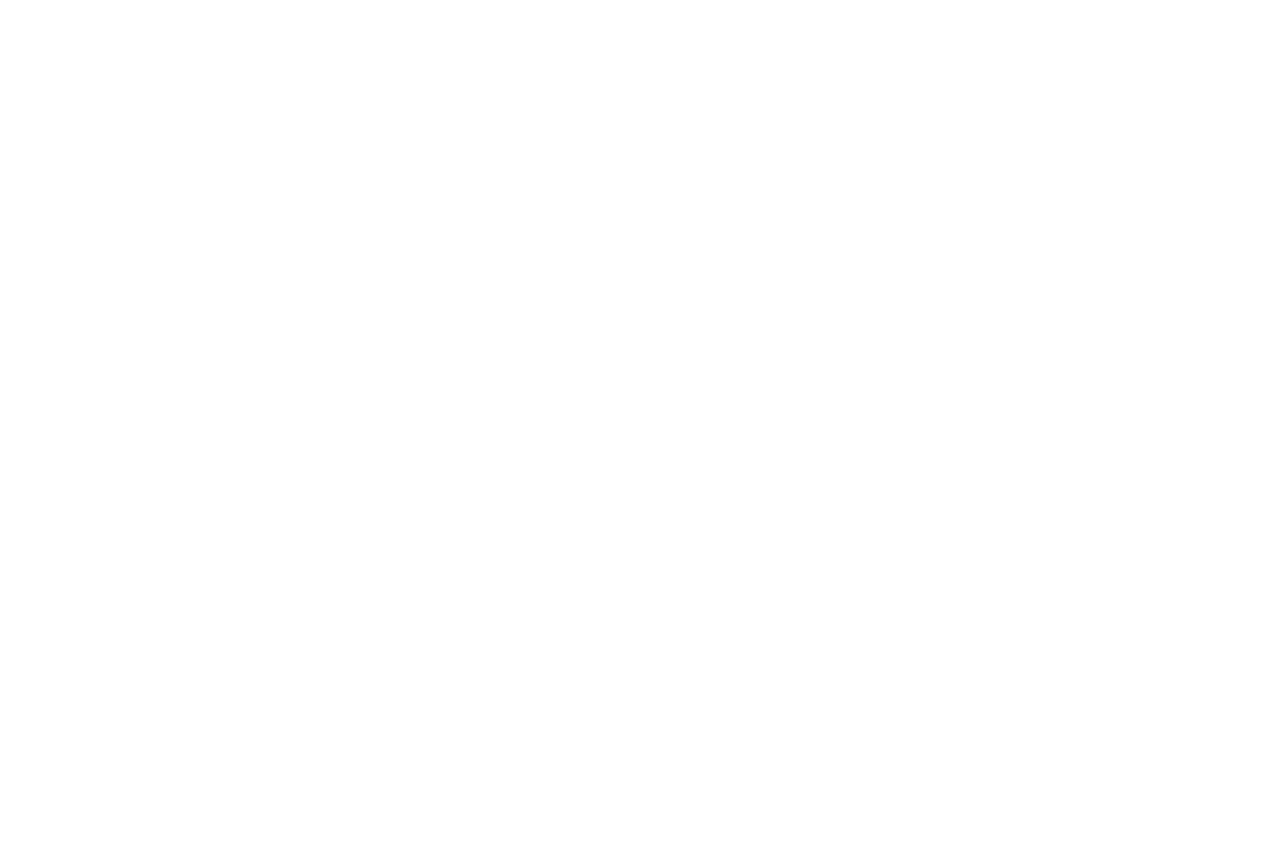
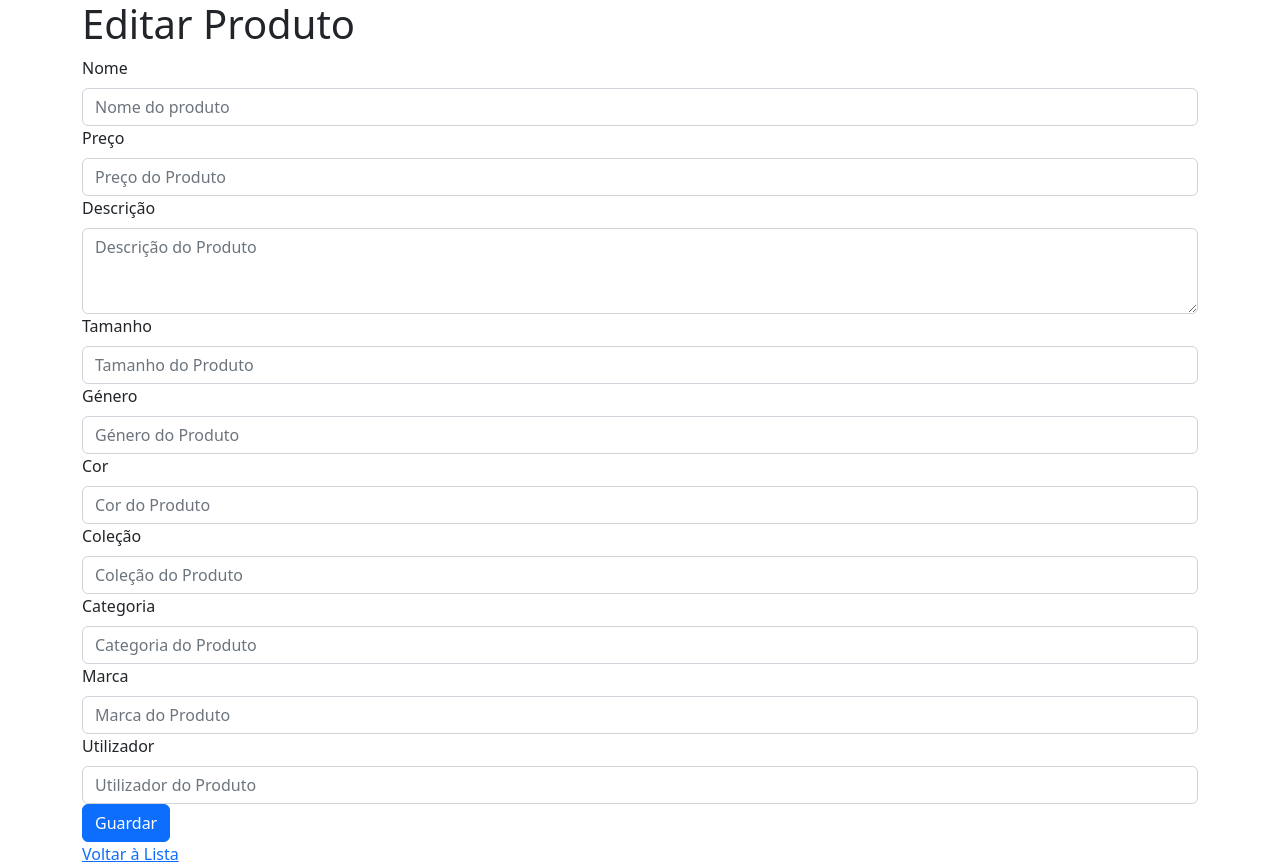
Before and after one commit to mariaisvvv/easymotot, a React (Create React App) app: page /editar-produto/1 in a window 1280 px wide. Before the commit this address had no page. Before the commit the page ends 800 px from the top, so only its background shows below. Built offline with nearby package versions, Linux system fonts and the light colour scheme.

Commit message:
Crição da página de edição

```diff
--- a/src/index.js
+++ b/src/index.js
@@ -19,7 +19,8 @@ root.render(
           <Route path="/home" element={<Home />} />
           <Route path="/produtos" element={<Produtos />} />
           <Route path="/criar-produto" element={<CriarProduto />} />
-          <Route path="/edtar-produto" element={<EditarProduto />} />
+          <Route exact path="/editar-produto/:id" Component={EditarProduto} />
+
           {/* <Route path="utilizadores" element={<Utilizadores />} />
           <Route path="*" element={<NoPage />} /> */}
       </Routes>
--- a/src/pages/Produtos/CriarProduto.js
+++ b/src/pages/Produtos/CriarProduto.js
@@ -1,8 +1,16 @@
 import Form from 'react-bootstrap/Form';
 import Button from 'react-bootstrap/Button';
 import { Link } from 'react-router-dom';
+import { useNavigate } from 'react-router-dom';
 
-function CriarProduto() {
+function CriarProduto(handleCriarProduto) {
+    const navigate = useNavigate();
+
+    const handleSubmit = (event) => {
+        event.preventDefault();
+        console.log(event.target[0].value)
+      };
+
   return (
     <div className="container">
         <h1>Criar Produto</h1>
@@ -49,9 +57,10 @@ function CriarProduto() {
                 </Form.Group>
 
                 <Button variant="primary" type="submit">Criar</Button>
+
                 <div>
                     <Link to="/produtos">
-                        <a> Voltar à Lista</a>
+                        Voltar à Lista
                     </Link>
                 </div>
             </Form>
--- a/src/pages/Produtos/EditarProduto.js
+++ b/src/pages/Produtos/EditarProduto.js
@@ -1,58 +1,60 @@
 import Form from 'react-bootstrap/Form';
 import Button from 'react-bootstrap/Button';
 import { Link } from 'react-router-dom';
+import { useLocation } from 'react-router-dom';
 
 function EditarProduto() {
+    const location = useLocation();
+    const produto = location.state?.produto || {};
+
   return (
     <div className="container">
-        <h1>Criar Produto</h1>
+        <h1>Editar Produto {produto.id}</h1>
             <Form>
                 <Form.Group>
                     <Form.Label>Nome</Form.Label>
-                    <Form.Control placeholder="Nome do produto" />
+                    <Form.Control placeholder="Nome do produto" defaultValue={produto.nome} />
                 </Form.Group>
                 <Form.Group>
                     <Form.Label>Preço</Form.Label>
-                    <Form.Control placeholder="Preço do Produto" />
+                    <Form.Control placeholder="Preço do Produto" defaultValue={produto.preco}/>
                 </Form.Group>
-                <Form.Group controlId="exampleForm.ControlTextarea1">
+                <Form.Group>
                     <Form.Label>Descrição</Form.Label>
-                    <Form.Control as="textarea" rows={3} placeholder="Descrição do Produto"/>
+                    <Form.Control as="textarea" rows={3} placeholder="Descrição do Produto" defaultValue={produto.descricao}/>
                 </Form.Group>
                 <Form.Group>
                     <Form.Label>Tamanho</Form.Label>
-                    <Form.Control placeholder="Tamanho do Produto" />
+                    <Form.Control placeholder="Tamanho do Produto" defaultValue={produto.tamanho}/>
                 </Form.Group>
                 <Form.Group>
                     <Form.Label>Género</Form.Label>
-                    <Form.Control placeholder="Género do Produto" />
+                    <Form.Control placeholder="Género do Produto" defaultValue={produto.genero}/>
                 </Form.Group>
                 <Form.Group>
                     <Form.Label>Cor</Form.Label>
-                    <Form.Control placeholder="Cor do Produto" />
+                    <Form.Control placeholder="Cor do Produto" defaultValue={produto.cor}/>
                 </Form.Group>
                 <Form.Group>
                     <Form.Label>Coleção</Form.Label>
-                    <Form.Control placeholder="Coleção do Produto" />
+                    <Form.Control placeholder="Coleção do Produto" defaultValue={produto.colecao}/>
                 </Form.Group>
                 <Form.Group>
                     <Form.Label>Categoria</Form.Label>
-                    <Form.Control placeholder="Categoria do Produto" />
+                    <Form.Control placeholder="Categoria do Produto" defaultValue={produto.categoria}/>
                 </Form.Group>
                 <Form.Group>
                     <Form.Label>Marca</Form.Label>
-                    <Form.Control placeholder="Marca do Produto" />
+                    <Form.Control placeholder="Marca do Produto" defaultValue={produto.marca}/>
                 </Form.Group>
                 <Form.Group>
                     <Form.Label>Utilizador</Form.Label>
-                    <Form.Control placeholder="Utilizador do Produto" />
+                    <Form.Control placeholder="Utilizador do Produto" defaultValue={produto.utilizador}/>
                 </Form.Group>
 
-                <Button variant="primary" type="submit">Criar</Button>
+                <Button variant="primary" type="submit">Guardar</Button>
                 <div>
-                    <Link to="/produtos">
-                        <a> Voltar à Lista</a>
-                    </Link>
+                    <Link to="/produtos">Voltar à Lista</Link>
                 </div>
             </Form>
     </div>
--- a/src/pages/Produtos/Produtos.js
+++ b/src/pages/Produtos/Produtos.js
@@ -1,12 +1,12 @@
-import React from 'react';
+import React, { useState } from 'react';
 import Table from 'react-bootstrap/Table';
 import { Link } from 'react-router-dom';
 import Layout from '../../components/Layout';
 import Button from 'react-bootstrap/Button';
-import EditarProduto from './EditarProduto';
+import { useNavigate } from 'react-router-dom';
 
 const labels = ['Nome', 'Preço', 'Descrição', 'Tamanho', 'Género', 'Cor', 'Coleção', 'Categoria', 'Marca', 'Utilizador']
-const produtos = [
+const produtosList = [
   {
     id: 1,
     nome: 'Produto 1',
@@ -49,9 +49,21 @@ const produtos = [
 ]
 
 function Produtos() {
+  const navigate = useNavigate();
+  const [produtos, setProdutos] = useState(produtosList);
 
-  const handleEditarProduto = (produto) => {
-    <EditarProduto product={produto.id} />
+  const handleCriarProduto = (produto) => {
+    const novoProduto = {
+      id: produtos.length + 1,
+      ...produto,
+    };
+    setProdutos([...produtos, novoProduto]);
+  };
+
+  const handleNavigateEditarProduto = (produto) => {
+    if (produto.id !== 0) {
+      navigate(`/editar-produto/${produto.id}`, { state: { produto } });
+    }
   };
 
   return (
@@ -60,7 +72,7 @@ function Produtos() {
       <div className="container">
         <h1>Lista de Produtos</h1>
         <Link to="/criar-produto">
-          <Button variant="primary">Criar novo Produto</Button>
+          <Button variant="primary" onClick={()=> handleCriarProduto({})}>Criar novo Produto</Button>
         </Link>
         <Table responsive>
           <thead className="thead-dark">
@@ -84,7 +96,7 @@ function Produtos() {
                 <td>{produto.marca}</td>
                 <td>{produto.utilizador}</td>
                 <td>
-                <a href='#' onClick={() => handleEditarProduto(produto)}> Editar </a>
+                <a href='#' onClick={() => handleNavigateEditarProduto(produto)}> Editar </a>
                 </td>
               </tr>
             ))}
```
